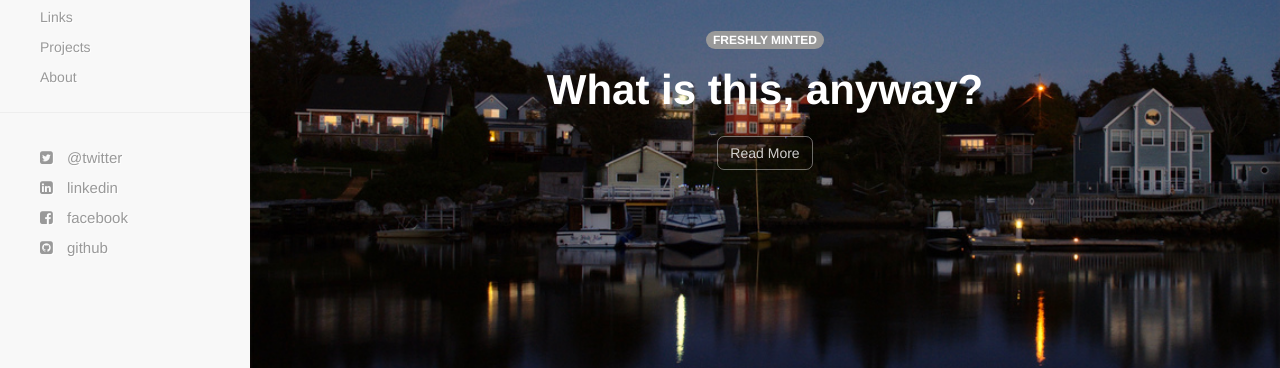
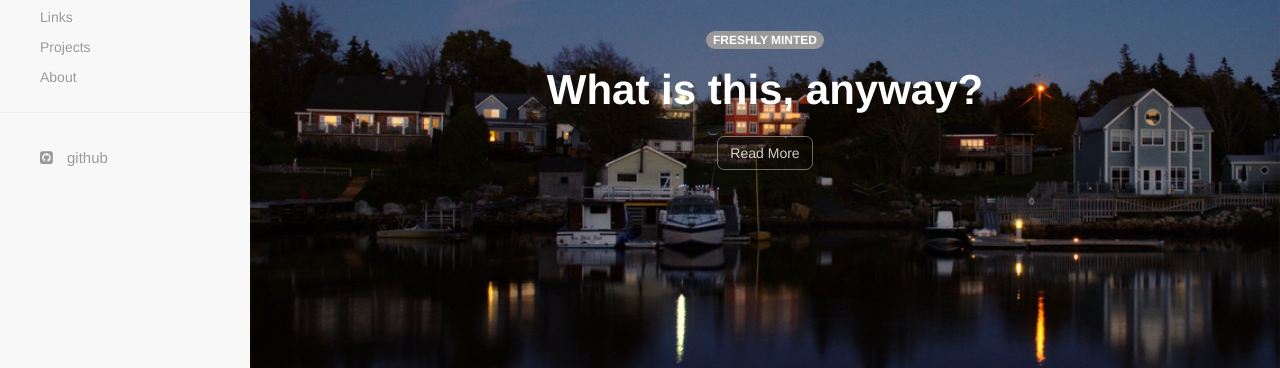
Before and after one commit to hjieli/hjieli.github.io, a Jekyll site: the page built from index.html, in a window 1280 px wide. Shown: the part 190-558 px from the top of the page. Built offline with Jekyll 4.4.1, drawn with Linux system fonts in a browser that asks for light colours; nearby versions of some CDN libraries; Markdown is read by kramdown in place of the engine named in the settings; some of the changed lines change nothing that is shown.

Commit message:
Update navigation.html

```diff
--- a/_includes/navigation.html
+++ b/_includes/navigation.html
@@ -11,10 +11,10 @@
     </div>
     <div class="navbar-collapse collapse">
       <ul class="nav navbar-nav">
-      <li><a href="{{ site.baseurl }}/list.html">List</a></li>
-      <li><a href="{{ site.baseurl }}/links.html">Links</a></li>
-      <li><a href="{{ site.baseurl }}/projects.html">Projects</a></li>
-      <li><a href="{{ site.baseurl }}/about.html">About</a></li>
+      <li><a href="{{ site.baseurl }}/list.html">文章列表</a></li>
+      <li><a href="{{ site.baseurl }}/links.html">链接</a></li>
+      <li><a href="{{ site.baseurl }}/projects.html">项目</a></li>
+      <li><a href="{{ site.baseurl }}/about.html">关于</a></li>
       </ul>
     </div><!--/.nav-collapse -->
   </div>
@@ -31,9 +31,6 @@
     <li><a href="{{ site.baseurl }}/about.html">About</a></li>
     <hr />
     <div id="social-wrapper">
-      <li> <a href="{{ site.twitter }}"><i class="fa fa-twitter-square"></i> @twitter</a></li>
-      <li> <a href="{{ site.linkedin }}"><i class="fa fa-linkedin-square"></i> linkedin</a> </li>
-      <li> <a href="{{ site.facebook }}"><i class="fa fa-facebook-square"></i> facebook</a></li>
       <li> <a href="{{ site.github }}"><i class="fa fa-github-square"></i> github</a> </li>
     </div>
   </ul>
```
